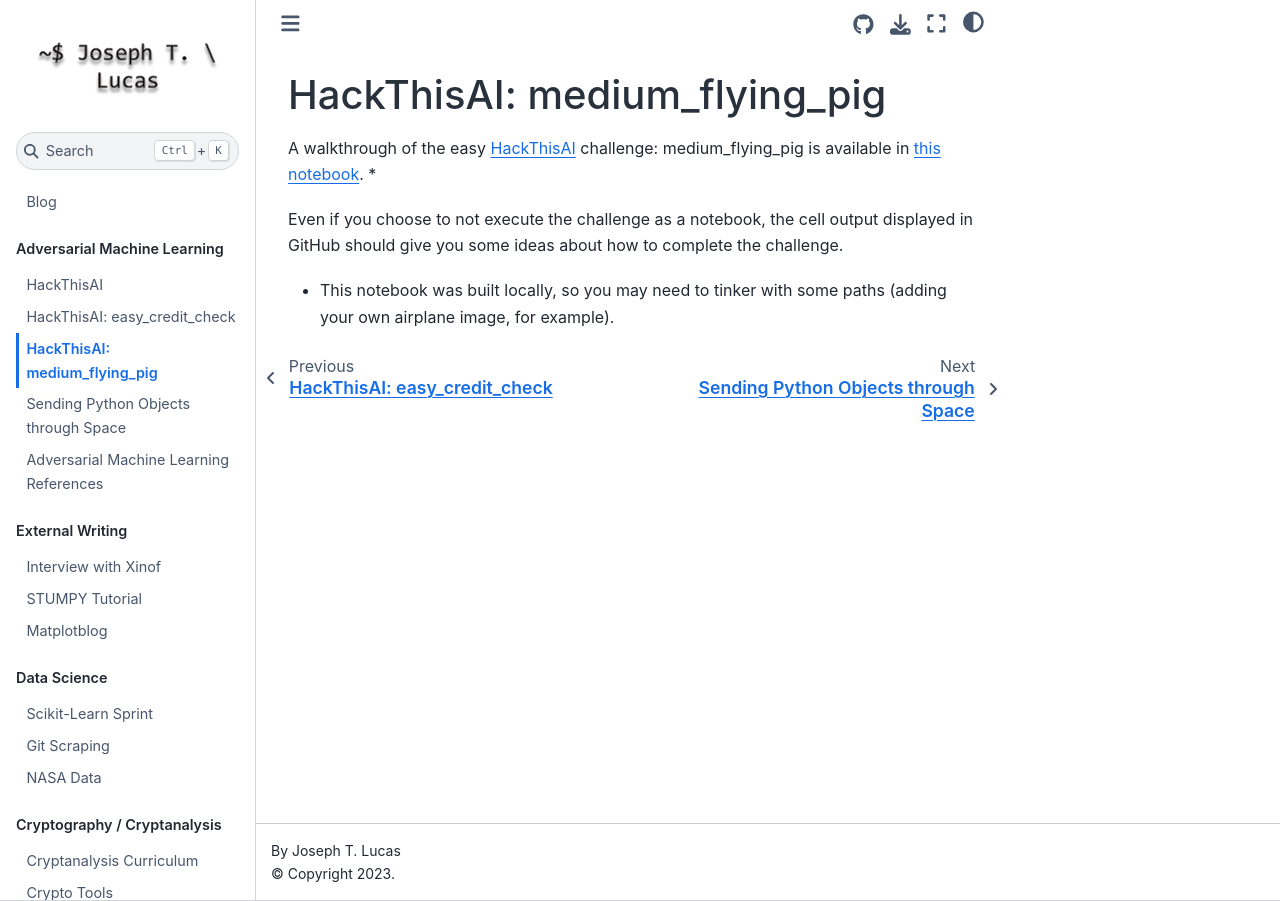
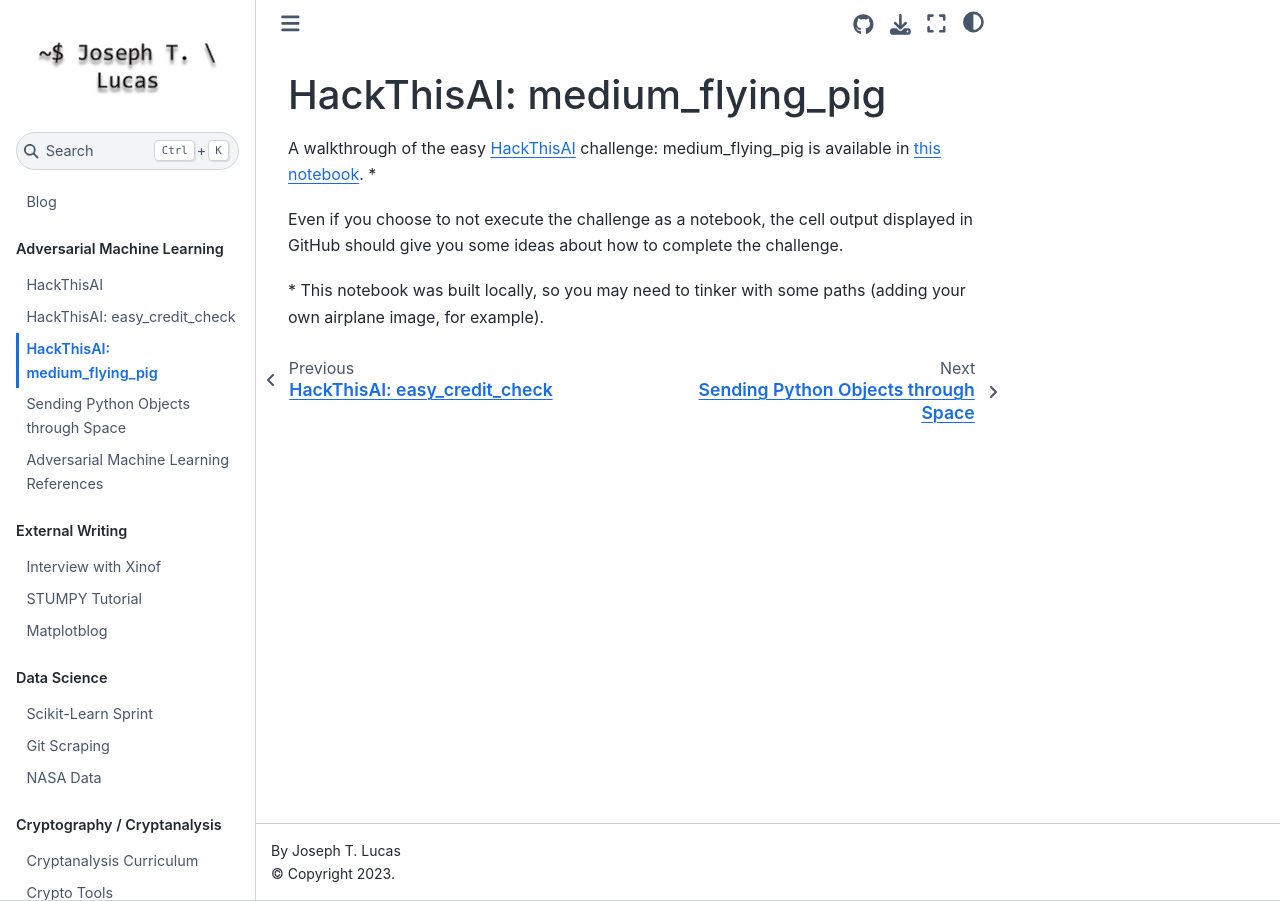
Before and after one commit to JosephTLucas/blog, a Jupyter Book: the page built from content/medium_flying_pig.md, in a window 1280 px wide. Built offline with Jupyter Book 1.0.4 settings and Sphinx 7.4.7 and the Sphinx Book theme 1.1.4, drawn with Linux system fonts in a browser that asks for light colours.

Commit message:
escape asterisk

```diff
--- a/content/medium_flying_pig.md
+++ b/content/medium_flying_pig.md
@@ -4,4 +4,4 @@ A walkthrough of the easy [HackThisAI](https://github.com/JosephTLucas/HackThisA
 
 Even if you choose to not execute the challenge as a notebook, the cell output displayed in GitHub should give you some ideas about how to complete the challenge.
 
-* This notebook was built locally, so you may need to tinker with some paths (adding your own airplane image, for example).
+\* This notebook was built locally, so you may need to tinker with some paths (adding your own airplane image, for example).
```
